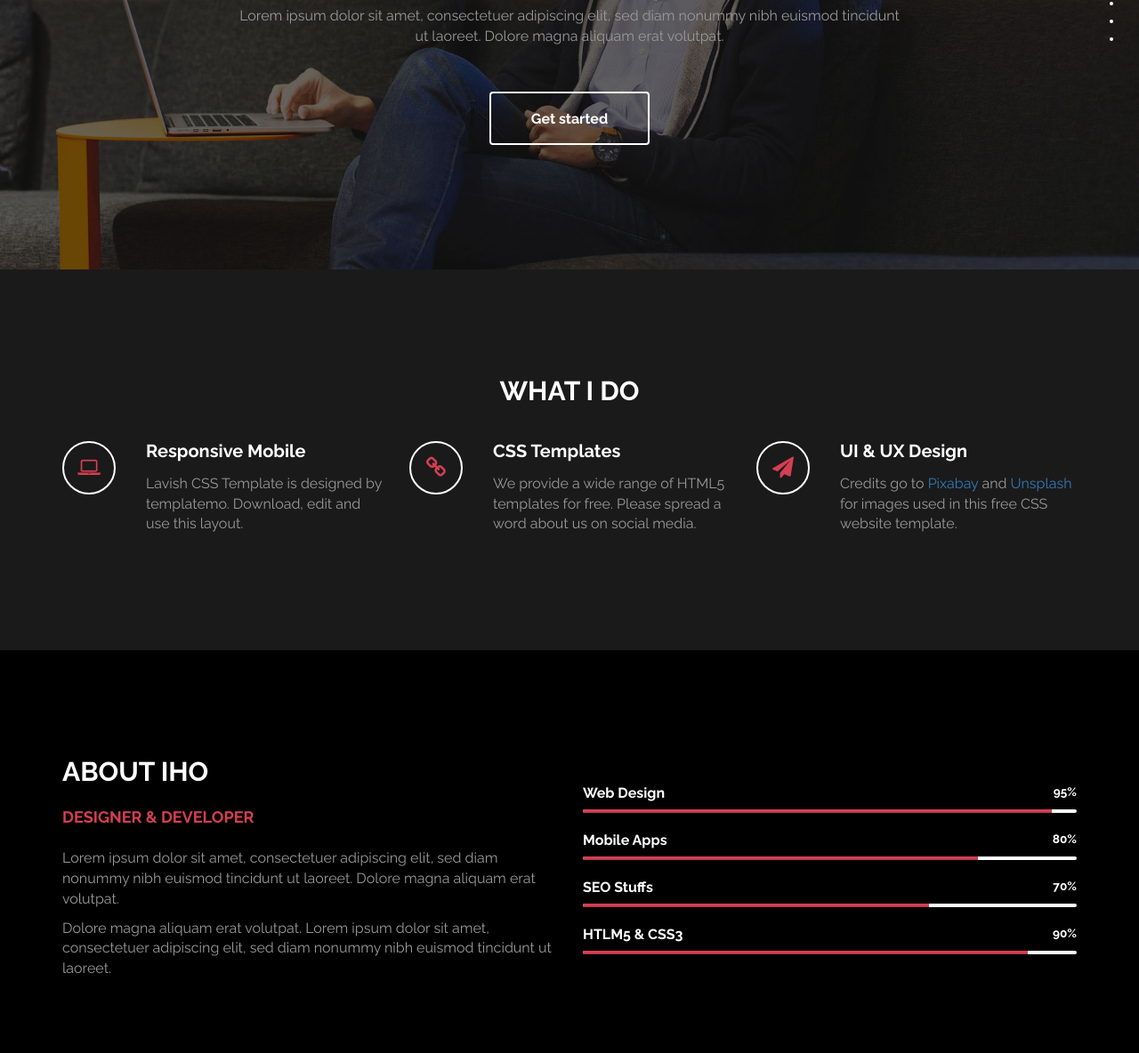
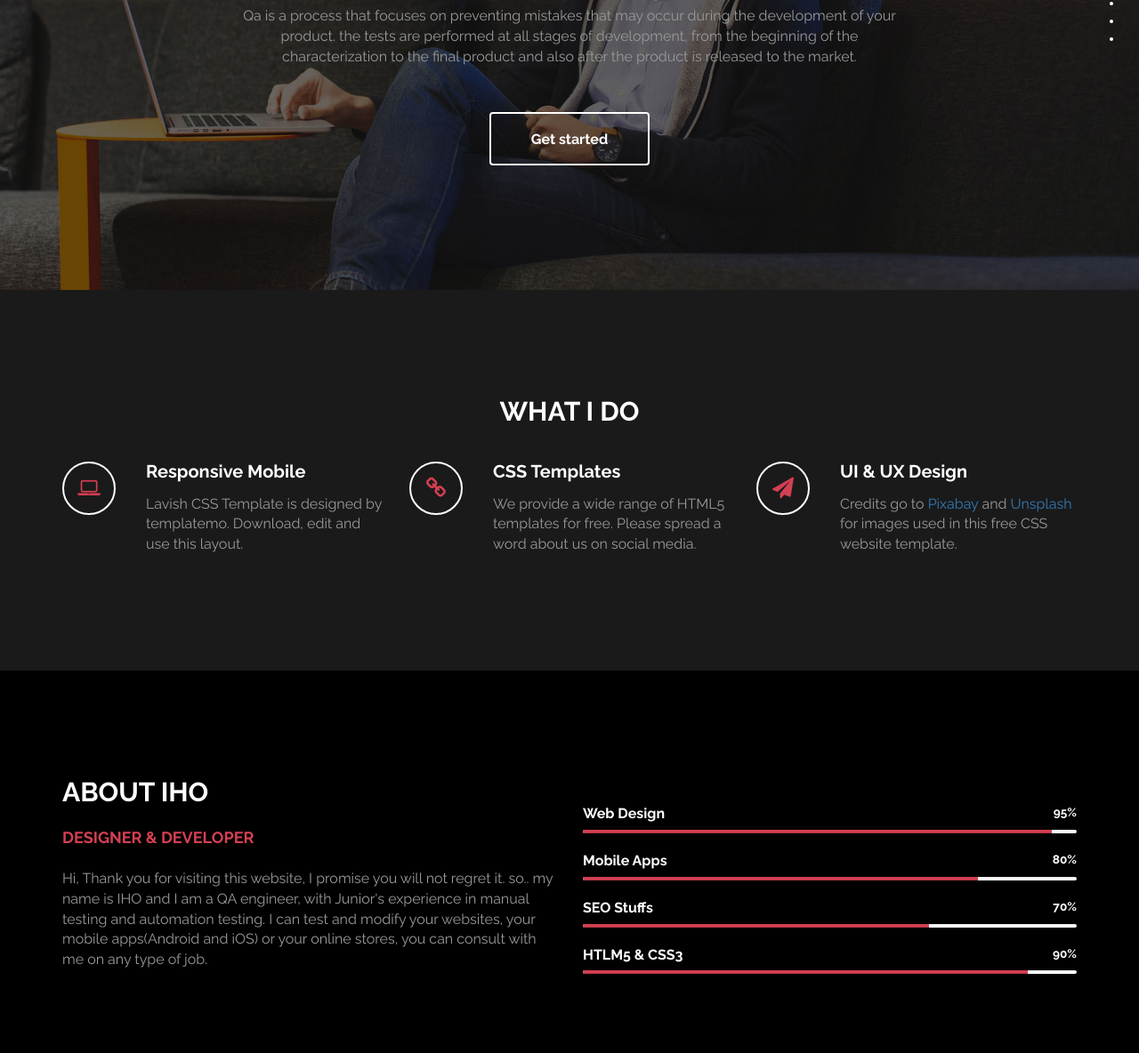
Before and after one commit to israeliho/iho, a plain HTML site: page index.html in a window 1280 px wide. Shown: the part 396-1580 px from the top of the page at 89% size. Drawn offline with Linux system fonts and the light colour scheme.

Commit message:
some changs

```diff
--- a/index.html
+++ b/index.html
@@ -43,7 +43,8 @@
 						<h3>Automation & Manual</h3>
 						<h1>IHO</h1>
 						<h2 class="rotate">Functionality Testing, Usability Testing, Interface Testing, Performance Testing, Security Testing </h2>
-						<p>Lorem ipsum dolor sit amet, consectetuer adipiscing elit, sed diam nonummy nibh euismod tincidunt ut laoreet. Dolore magna aliquam erat volutpat.</p>
+						<p>Qa is a process that focuses on preventing mistakes that may occur during the development of your product.
+the tests are performed at all stages of development, from the beginning of the characterization to the final product and also after the product is released to the market.</p>
 						<a href="#work" class="btn btn-default smoothScroll wow fadeInUp" data-wow-delay="1s">Get started</a>
 					</div>
 					<div class="col-md-2"></div>
@@ -110,8 +111,9 @@
 					<div class="col-md-6 col-xs-11 wow fadeInLeft" data-wow-delay="0.9s">
 						<h2>ABOUT IHO</h2>
 						<h4>DESIGNER &AMP; DEVELOPER</h4>
-						<p>Lorem ipsum dolor sit amet, consectetuer adipiscing elit, sed diam nonummy nibh euismod tincidunt ut laoreet. Dolore magna aliquam erat volutpat.</p>
-						<p>Dolore magna aliquam erat volutpat. Lorem ipsum dolor sit amet, consectetuer adipiscing elit, sed diam nonummy nibh euismod tincidunt ut laoreet.</p>
+						<p>Hi, Thank you for visiting this website, I promise you will not regret it.
+so.. my name is IHO and I am a QA engineer, with Junior's experience in manual testing and automation testing.
+I can test and modify your websites, your mobile apps(Android and iOS) or your online stores, you can consult with me on any type of job.</p>
 					</div>
 					<div class="col-md-6 col-xs-11 wow fadeInRight" data-wow-delay="0.9s">
 						<span class="text-top">Web Design <small>95%</small></span>
```
